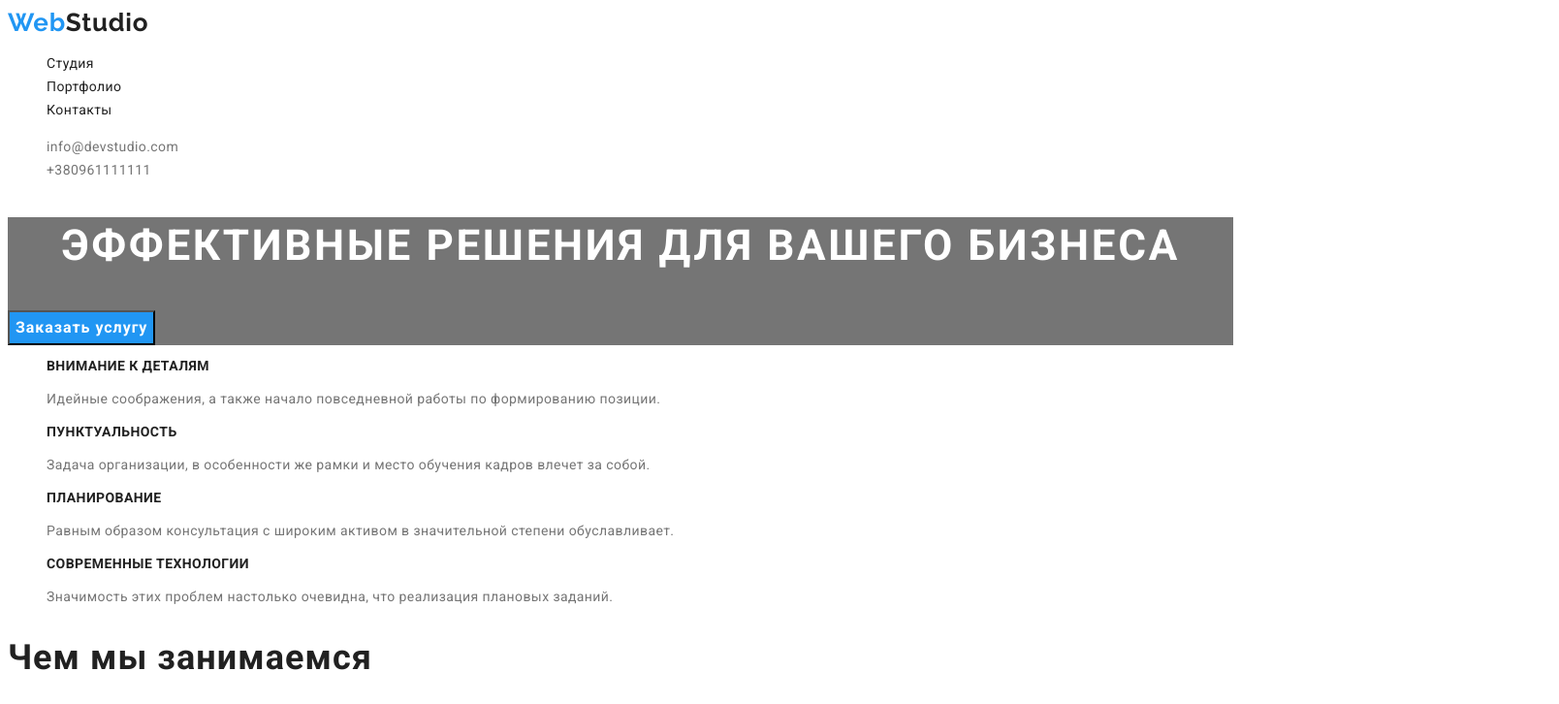
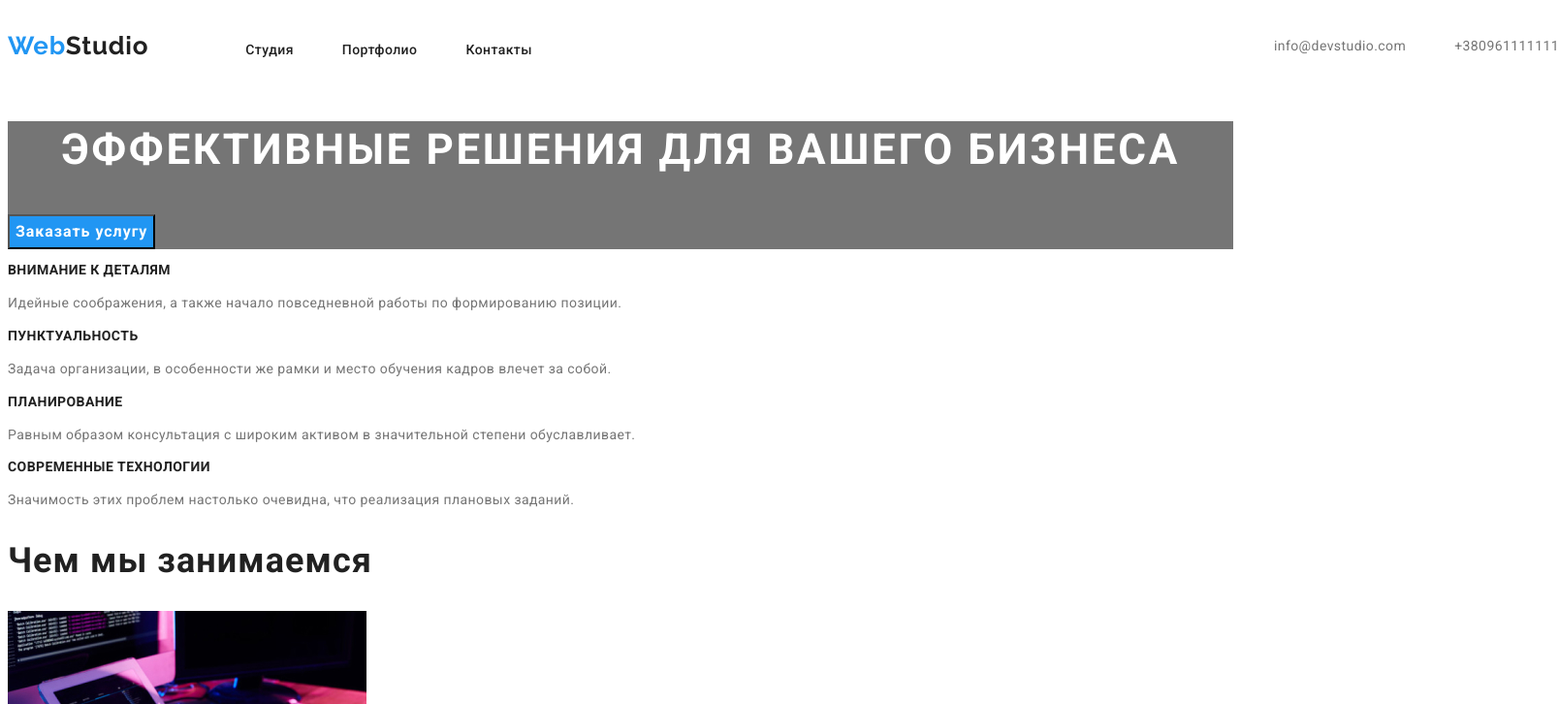
Before and after one commit to dmitryt80/goit-markup-hw-02, a plain HTML site: page index.html in a window 1280 px wide. Shown: the top 726 px of the page at 97% size, 1608 px wide, since content can reach past the window. Drawn offline with Linux system fonts and the light colour scheme.

Commit message:
positioning

```diff
--- a/css/styles.css
+++ b/css/styles.css
@@ -9,6 +9,17 @@
   --title-font: Roboto, sans-serif;
   --logo-font: Raleway, sans-serif;
 }
+
+html {
+  box-sizing: border-box;
+}
+
+*,
+*::before,
+*::after {
+  box-sizing: inherit;
+}
+
 body {
   font-family: var(--main-font);
   font-size: 14px;
@@ -16,6 +27,33 @@ body {
   letter-spacing: 0.03em;
   color: var(--main-text-color);
 }
+
+.container {
+  width: 1600px;
+  height: 80px;
+  margin-left: auto;
+  margin-right: auto;
+}
+
+.page-header .container {
+  display: flex;
+  align-items: center;
+  justify-content: flex-start;
+}
+
+.nav {
+  margin-right: auto;
+}
+.contacts {
+  display: flex;
+  align-items: center;
+  margin-left: 331px;
+}
+
+.contacts-item {
+  margin-left: 50px;
+}
+
 .link {
   color: var(--main-text-color);
   text-decoration: none;
@@ -26,14 +64,25 @@ body {
 }
 .menu-link {
   color: var(--title-color);
+  font-weight: 500;
   text-decoration: none;
 }
 .menu-link:hover,
 .menu-link:focus {
   color: var(--accent-color);
 }
+
+.menu {
+  display: inline-flex;
+}
+
+.menu-item:not(:last-child) {
+  margin-right: 50px;
+}
+
 .link-footer {
   font-style: normal;
+  font-weight: 500;
   text-decoration: none;
   color: rgba(255, 255, 255, 0.6);
 }
@@ -51,6 +100,7 @@ body {
   letter-spacing: 0.03em;
   color: var(--title-color);
   text-decoration: none;
+  margin-right: 93px;
 }
 
 .logo-blue {
@@ -65,6 +115,8 @@ body {
   color: var(--title-color);
 }
 .list {
+  margin: 0;
+  padding-left: 0;
   list-style: none;
 }
 .list-bottom {
--- a/index.html
+++ b/index.html
@@ -12,22 +12,24 @@
 </head>
 <body>
     <!--Шапка сайта-->
-<header>
-<nav>
+<header class="page-header">
+<div class="container">
+<nav class="nav">
 <a class="logo" href="/">
  <span class="logo-blue">Web</span>Studio
 </a>
-<ul class="list">
-    <li><a class="menu-link" href="./index.html">Студия</a></li>
-    <li><a class="menu-link" href="./portfolio.html">Портфолио</a></li>
-    <li><a class="menu-link" href="">Контакты</a></li>
+<ul class="menu list">
+    <li class="menu-item" ><a class="menu-link" href="./index.html">Студия</a></li>
+    <li class="menu-item" ><a class="menu-link" href="./portfolio.html">Портфолио</a></li>
+    <li class="menu-item" ><a class="menu-link" href="">Контакты</a></li>
 </ul>
 </nav>
 <!--Список с почтой и номером телефона-->
-<ul class="list">
-    <li><a class="link" href="mailto:info@devstudio.com">info@devstudio.com</a></li>
-    <li><a class="link" href="tel:+380961111111">+380961111111 </a> </li>
+<ul class="contacts list">
+    <li class="contacts-item"><a class="link" href="mailto:info@devstudio.com">info@devstudio.com</a></li>
+    <li class="contacts-item"><a class="link" href="tel:+380961111111">+380961111111 </a> </li>
 </ul>
+</div>
 </header>
 <main>
 <!--Этот блок будем в дальнейшем еще редактировать-->
```
Also changed, not shown: portfolio.html (+11 -9 lines).
